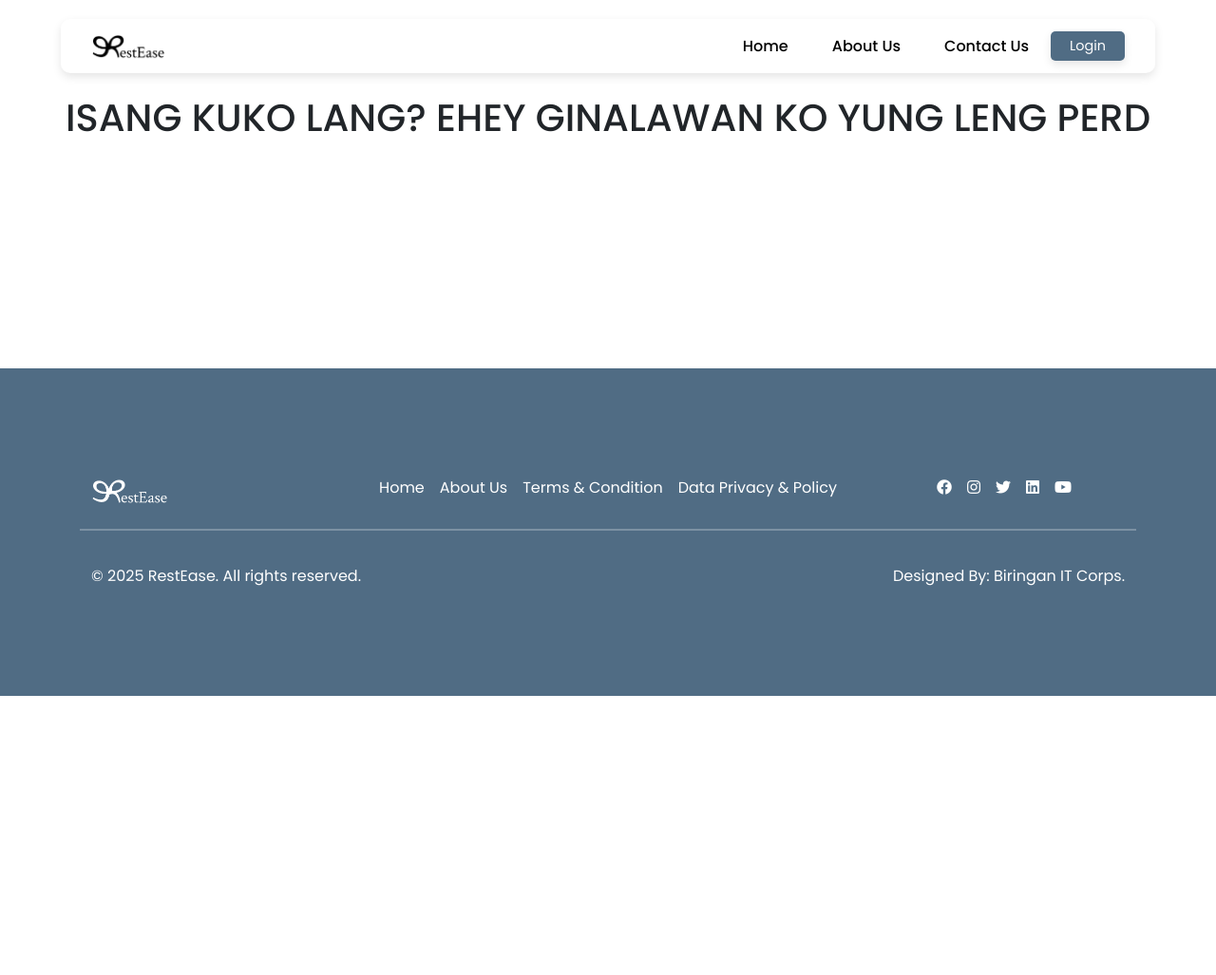
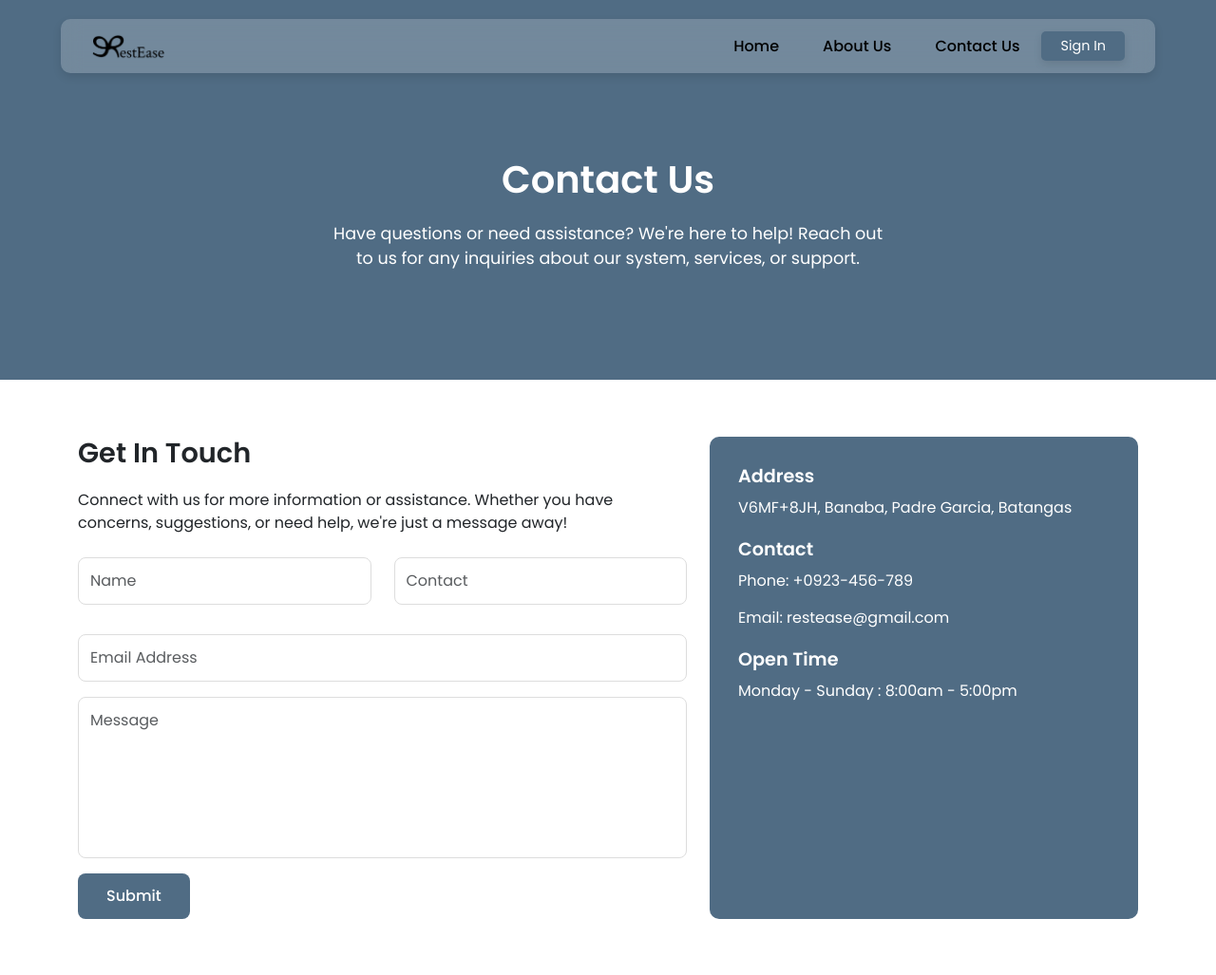
Before and after one commit to DenverSalazar/RestEase, a PHP site: page /contact-us.html in a window 1280 px wide. Shown: the top 1027 px of the page at 95% size. Before the commit the page ends 733 px from the top, so only its background shows below. Run offline with PHP 8.4, Linux system fonts and the light colour scheme.

Commit message:
UPDATE CONTACT-US PAGE

```diff
--- a/contact-us.html
+++ b/contact-us.html
@@ -3,7 +3,7 @@
 <head>
     <meta charset="UTF-8">
     <meta name="viewport" content="width=device-width, initial-scale=1.0">
-    <title>Document</title>
+    <title>Contact Us - RestEase</title>
     <!-- Add Google Fonts for Poppins -->
     <link href="https://fonts.googleapis.com/css2?family=Poppins:wght@400;500;600&display=swap" rel="stylesheet">
     <!-- Bootstrap CSS -->
@@ -13,6 +13,7 @@
     <link rel="stylesheet" href="css/contact-us.css">
 </head>
 <body>
+    <!-- Navbar -->
     <nav class="navbar navbar-expand-lg navbar-light">
         <div class="container-fluid">
             <a class="navbar-brand" href="#">
@@ -24,24 +25,87 @@
             <div class="collapse navbar-collapse justify-content-end" id="navbarNav">
                 <ul class="navbar-nav">
                     <li class="nav-item"><a class="nav-link" href="index.html">Home</a></li>
-                    <li class="nav-item"><a class="nav-link active" href="about-us.html">About Us</a></li>
-                    <li class="nav-item"><a class="nav-link" href="contact-us.html">Contact Us</a></li>
-                    <li class="nav-item"><a class="btn" href="login.html">Login</a></li>
+                    <li class="nav-item"><a class="nav-link" href="about-us.html">About Us</a></li>
+                    <li class="nav-item"><a class="nav-link active" href="contact-us.html">Contact Us</a></li>
+                    <li class="nav-item"><a class="btn" href="login.html">Sign In</a></li>
                 </ul>
             </div>
         </div>
     </nav>
-    <H1 class="align-items-center" style="text-align:center; padding-top: 100px;">ISANG KUKO LANG? EHEY GINALAWAN KO YUNG LENG PERD</H1>
 
-    <footer class="footer py-4 d-flex align-items-center" style="background-color: #506C84; color: white; height: 345px; margin-top: 240px;">
+    <!-- Contact Hero Section -->
+    <section class="contact-hero" style="padding-top: 110px;">
+        <div class="container">
+            <h1>Contact Us</h1>
+            <p>Have questions or need assistance? We're here to help! Reach out to us for any inquiries about our system, services, or support.</p>
+        </div>
+    </section>
+
+    <!-- Contact Form Section -->
+    <section class="contact-section">
+        <div class="container">
+            <div class="row">
+                <div class="col-lg-7">
+                    <h2>Get In Touch</h2>
+                    <p class="mb-4">Connect with us for more information or assistance. Whether you have concerns, suggestions, or need help, we're just a message away!</p>
+
+                    <form>
+                        <div class="row mb-3">
+                            <div class="col-md-6">
+                                <input type="text" class="form-control" placeholder="Name">
+                            </div>
+                            <div class="col-md-6">
+                                <input type="text" class="form-control" placeholder="Contact">
+                            </div>
+                        </div>
+                        <div class="mb-3">
+                            <input type="email" class="form-control" placeholder="Email Address">
+                        </div>
+                        <div class="mb-3">
+                            <textarea class="form-control" rows="6" placeholder="Message"></textarea>
+                        </div>
+                        <button type="submit" class="submit-btn">Submit</button>
+                    </form>
+                </div>
+
+                <div class="col-lg-5">
+                    <div class="contact-info">
+                        <h3>Address</h3>
+                        <p>V6MF+8JH, Banaba, Padre Garcia, Batangas</p>
+
+                        <h3>Contact</h3>
+                        <p>Phone: +0923-456-789</p>
+                        <p>Email: restease@gmail.com</p>
+
+                        <h3>Open Time</h3>
+                        <p>Monday - Sunday : 8:00am - 5:00pm</p>
+                    </div>
+                </div>
+            </div>
+        </div>
+    </section>
+
+    <!-- Map Section -->
+    <section class="map-section">
+        <div class="container">
+            <iframe src="https://www.google.com/maps/embed?pb=!1m18!1m12!1m3!1d1000!2m3!1f0!2f0!3f0!3m2!1i1024!2i768!4f13.1!3m3!1m2!1s0x0%3A0x0!2zMTPCsDU2JzI5LjAiTiAxMjHCsDEwJzI5LjAiRQ!5e0!3m2!1sen!2sph!4v1234567890!5m2!1sen!2sph"
+                    width="100%"
+                    height="450"
+                    style="border:0;"
+                    allowfullscreen=""
+                    loading="lazy">
+            </iframe>
+        </div>
+    </section>
+
+    <!-- Footer -->
+    <footer class="footer py-4 d-flex align-items-center" style="background-color: #506C84; color: white; height: 345px;">
         <div class="container">
             <!-- Logo and Navigation Links -->
             <div class="row mb-4">
-                <!-- Logo -->
                 <div class="col-12 col-md-3 text-center text-md-start mb-3 mb-md-0">
                     <img src="assets/RE Logo New White.png" alt="RestEase Logo" style="height: 31px;">
                 </div>
-                <!-- Navigation Links -->
                 <div class="col-12 col-md-6 text-center mb-3 mb-md-0">
                     <div class="d-flex flex-column flex-md-row justify-content-center gap-2 gap-md-3">
                         <a href="index.html" class="text-white text-decoration-none">Home</a>
@@ -50,7 +114,6 @@
                         <a href="#" class="text-white text-decoration-none">Data Privacy & Policy</a>
                     </div>
                 </div>
-                <!-- Social Media Icons -->
                 <div class="col-12 col-md-3 text-center mb-3 mb-md-0">
                     <div class="d-flex justify-content-center gap-3">
                         <a href="#" class="text-white"><i class="fab fa-facebook"></i></a>
@@ -64,7 +127,6 @@
 
             <hr style="border: 1px solid white;">
 
-            <!-- Copyright and Credits -->
             <div class="row pt-3">
                 <div class="col-12 col-md-6 text-center text-md-start mb-2 mb-md-0">
                     <p class="mb-0">&copy; 2025 RestEase. All rights reserved.</p>
@@ -75,5 +137,8 @@
             </div>
         </div>
     </footer>
+
+    <!-- Bootstrap JS Bundle -->
+    <script src="https://cdn.jsdelivr.net/npm/bootstrap@5.3.0/dist/js/bootstrap.bundle.min.js"></script>
 </body>
 </html>
--- a/css/about-us.css
+++ b/css/about-us.css
@@ -75,7 +75,7 @@
     display: grid;
     grid-template-columns: 1fr 1fr;
     gap: 40px;
-    margin-bottom: 60px;
+    margin-bottom: 0px;
 }
 
 .mission-vision h3 {
--- a/css/contact-us.css
+++ b/css/contact-us.css
@@ -0,0 +1,114 @@
+/* Contact Hero Section */
+.contact-hero {
+    background-color: #506C84;
+    color: white;
+    padding: 60px 0;
+    text-align: center;
+    height: 400px;
+    display: flex;
+    align-items: center;
+    justify-content: center;
+}
+
+.contact-hero h1 {
+    font-size: 2.5rem;
+    font-weight: 600;
+    margin-bottom: 20px;
+}
+
+.contact-hero p {
+    font-size: 1.1rem;
+    max-width: 600px;
+    margin: 0 auto;
+}
+
+/* Contact Form Section */
+.contact-section {
+    padding: 60px 0;
+}
+
+.contact-section h2 {
+    font-size: 1.8rem;
+    font-weight: 600;
+    margin-bottom: 20px;
+}
+
+.form-control {
+    padding: 12px;
+    border-radius: 8px;
+    border: 1px solid #ddd;
+    margin-bottom: 15px;
+}
+
+textarea.form-control {
+    resize: none;
+}
+
+.submit-btn {
+    background-color: #506C84;
+    color: white;
+    border: none;
+    padding: 12px 30px;
+    border-radius: 8px;
+    font-weight: 500;
+    transition: background-color 0.3s;
+}
+
+.submit-btn:hover {
+    background-color: #3d5266;
+}
+
+/* Contact Info Box */
+.contact-info {
+    background-color: #506C84;
+    color: white;
+    padding: 30px;
+    border-radius: 10px;
+    height: 100%;
+}
+
+.contact-info h3 {
+    font-size: 1.2rem;
+    font-weight: 600;
+    margin-top: 20px;
+    margin-bottom: 10px;
+}
+
+.contact-info h3:first-child {
+    margin-top: 0;
+}
+
+.contact-info p {
+    margin-bottom: 15px;
+    font-size: 1rem;
+}
+
+/* Map Section */
+.map-section {
+    padding-bottom: 60px;
+}
+
+.map-section iframe {
+    border-radius: 10px;
+    width: 100%;
+}
+
+/* Responsive Adjustments */
+@media (max-width: 768px) {
+    .contact-hero {
+        height: 250px;
+        padding: 40px 0;
+    }
+
+    .contact-hero h1 {
+        font-size: 2rem;
+    }
+
+    .contact-info {
+        margin-top: 30px;
+    }
+
+    .contact-section {
+        padding: 40px 0;
+    }
+}
--- a/index.html
+++ b/index.html
@@ -26,7 +26,7 @@
                         <li class="nav-item"><a class="nav-link" href="index.html">Home</a></li>
                         <li class="nav-item"><a class="nav-link" href="about-us.html">About Us</a></li>
                         <li class="nav-item"><a class="nav-link" href="contact-us.html">Contact Us</a></li>
-                        <li class="nav-item"><a class="btn" href="login.html">Login</a></li>
+                        <li class="nav-item"><a class="btn" href="login.html">Sign In</a></li>
                     </ul>
                 </div>
             </div>
```
Also changed, not shown: about-us.html (+16 -48 lines). Lines whose indentation alone changed are shown as unchanged.
